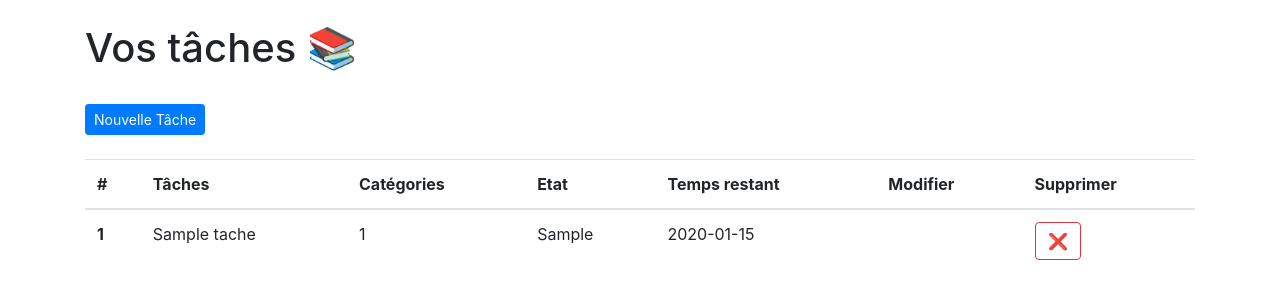
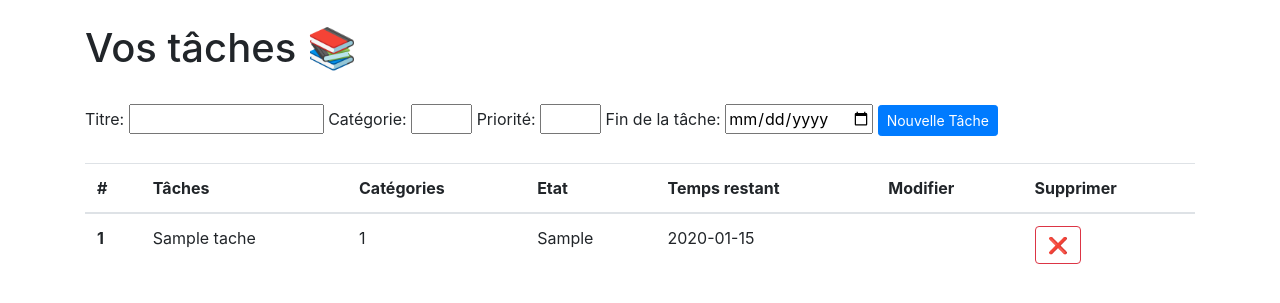
Before and after one commit to Kapoutaine/ToDoList, a Flask app: page / in a window 1280 px wide. Shown: the part 56-359 px from the top of the page. Run offline with Flask 2, Linux system fonts and the light colour scheme; tables that the repository leaves empty hold one stand-in row (values such as "Sample post"); some libraries are stand-ins or nearby versions.

Commit message:
Update accueil.html

```diff
--- a/templates/accueil.html
+++ b/templates/accueil.html
@@ -7,6 +7,15 @@
     <br>
     <!-- Bouton pour déclencher l'action -->
     <form action="/ajouter" method="POST">
+      <label>Titre:</label>
+      <input type="text" name="name" size="14"/>
+      <label>Catégorie:</label>
+      <input type="text" name="categorie" size="1"/>
+      <label>Priorité:</label>
+      <input type="text" name="priorite" size="1"/>
+      <label>Fin de la tâche:</label>
+      <input type="date" name="date_echeance"/>
+      <!--Submit des données-->
       <button type="submit" class="btn btn-primary btn-sm">Nouvelle Tâche</button>
     </form>
     <br>
```
